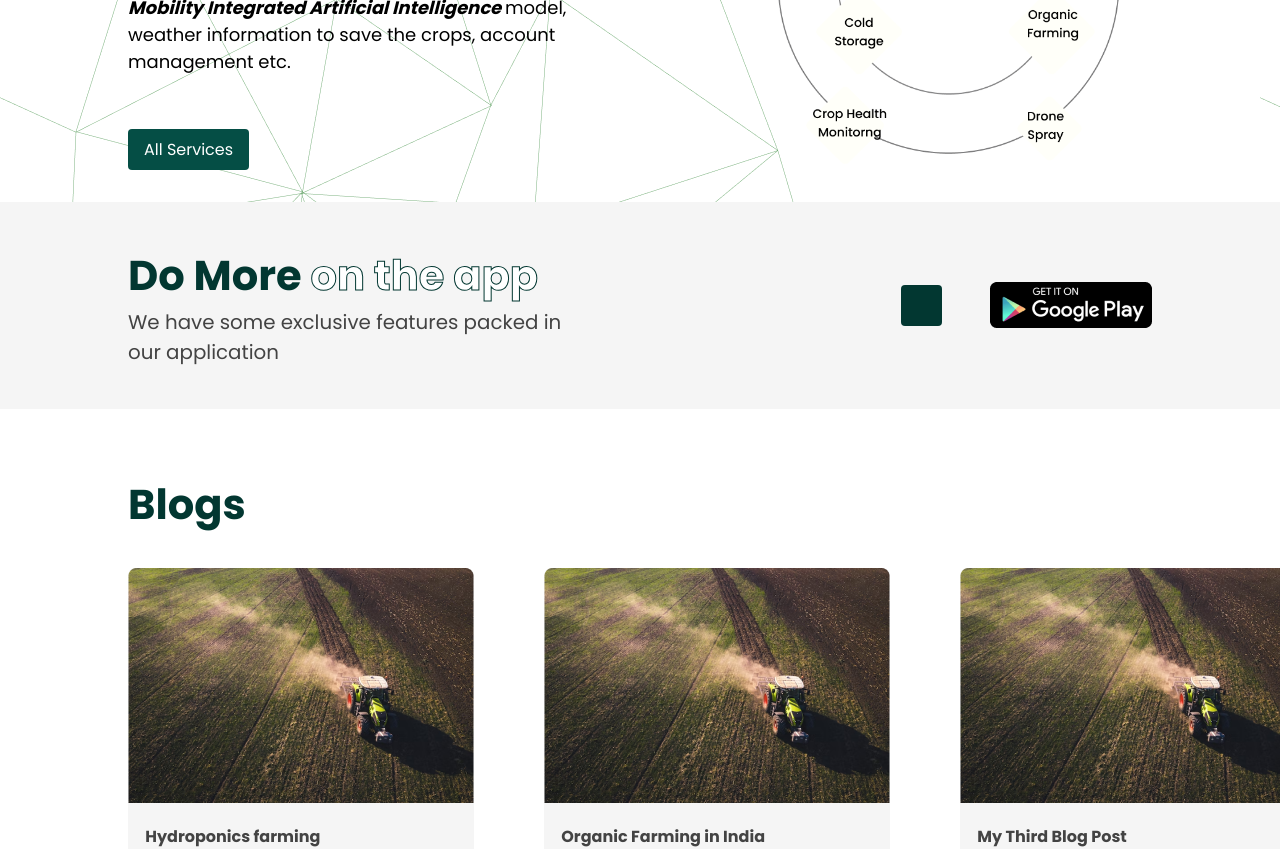
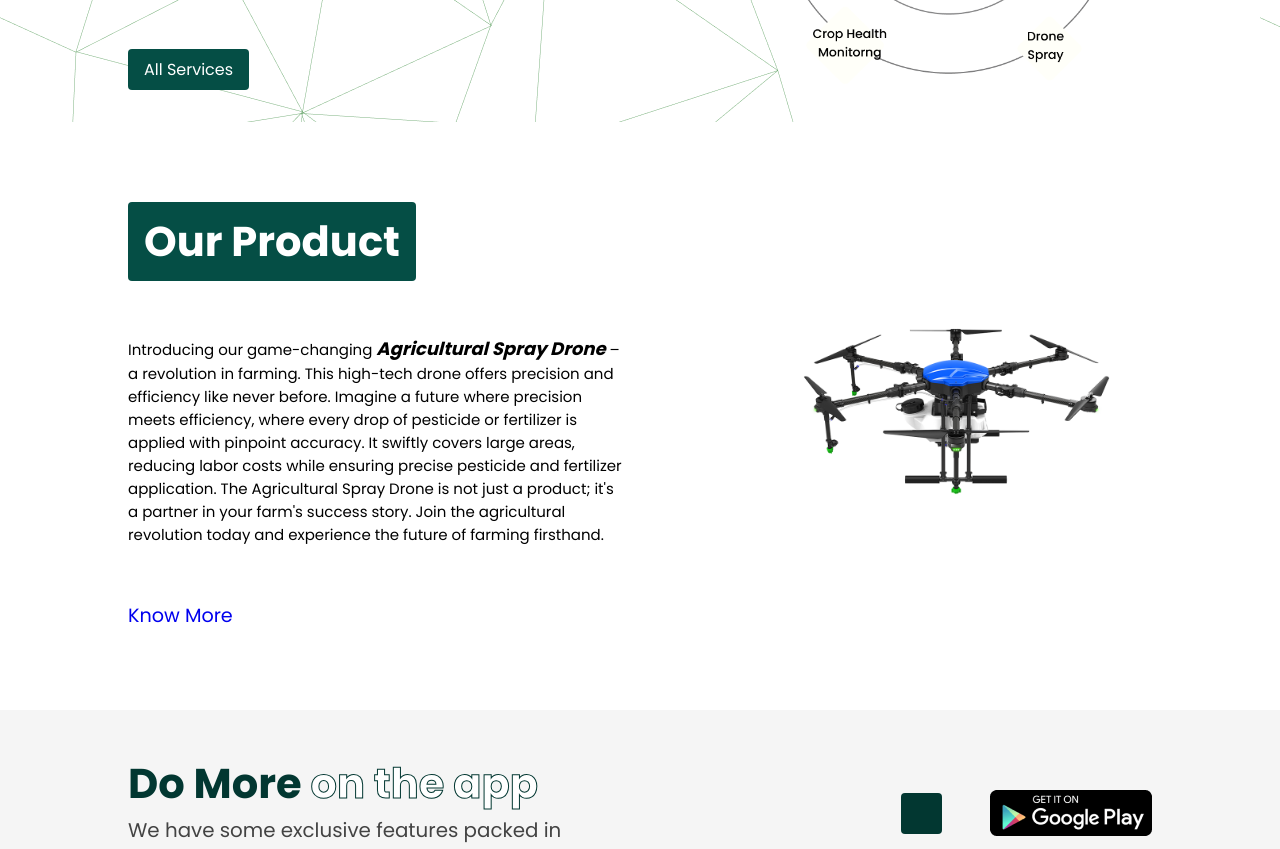
Before and after one commit to farmiconindia/farmicon-web, a React (Vite) app: page / in a window 1280 px wide. Shown: the part 1040-1889 px from the top of the page. Built offline with nearby package versions, Linux system fonts and the light colour scheme.

Commit message:
Product section added

```diff
--- a/src/pages/home/Home.jsx
+++ b/src/pages/home/Home.jsx
@@ -9,6 +9,7 @@ import upArrow from "../../assets/up-arrow.png";
 import mobileHome from "../../assets/home-mobile.webp";
 import liningHome from "../../assets/lining.png";
 import Hero from "../../assets/Hero.png";
+import DroneHero from "../../assets/DroneHero.png";
 import HeroMob from "../../assets/Hero_mob.png";
 import bg from "../../assets/Group (1).png";
 import "./home.scss";
@@ -103,6 +104,34 @@ const Home = ({ changeLang }) => {
             </div>
           </div>
         </section>
+
+        <section className="sec-6" id="sec-6">
+          <div className="container">
+            {/* translation */}
+
+            {!changeLang ? (
+              <div className="left-box">
+                <span>Our Product</span>
+                <p>
+                Introducing our game-changing <em>Agricultural Spray Drone</em> – a revolution in farming. This high-tech drone offers precision and efficiency like never before. Imagine a future where precision meets efficiency, where every drop of pesticide or fertilizer is applied with pinpoint accuracy. It swiftly covers large areas, reducing labor costs while ensuring precise pesticide and fertilizer application. The Agricultural Spray Drone is not just a product; it's a partner in your farm's success story. Join the agricultural revolution today and experience the future of farming firsthand.
+                </p>
+                <Link to="">Know More</Link>
+              </div>
+            ) : (
+              <div className="left-box">
+                <span>हमारे उत्पाद</span>
+                <p>
+                पेश है हमारे गेम-चेंजिंग <em>एग्रीकल्चरल स्प्रे ड्रोन</em> - खेती में एक क्रांति। यह हाई-टेक ड्रोन पहले जैसी सटीकता और दक्षता प्रदान करता है। ऐसे भविष्य की कल्पना करें जहां सटीकता दक्षता से मिलती है, जहां कीटनाशक या उर्वरक की हर बूंद को सटीक सटीकता के साथ लागू किया जाता है। यह तेजी से बड़े क्षेत्रों को कवर करता है, श्रम लागत को कम करता है और सटीक कीटनाशक और उर्वरक अनुप्रयोग सुनिश्चित करता है। कृषि स्प्रे ड्रोन सिर्फ एक उत्पाद नहीं है; यह आपके खेत की सफलता की कहानी में भागीदार है। आज ही कृषि क्रांति में शामिल हों और खेती के भविष्य का प्रत्यक्ष अनुभव लें।
+                </p>
+                <Link to="">और जानिए</Link>
+              </div>
+            )}
+            <div className="right-box">
+              <img src={DroneHero} alt="" draggable="false" />
+            </div>
+          </div>
+        </section>
+
         <section className="sec-3" id="sec-3">
           <div className="container">
             {!changeLang ? (
--- a/src/pages/home/home.scss
+++ b/src/pages/home/home.scss
@@ -2,6 +2,118 @@
 
 .home {
   @include themify($themes) {
+
+    .sec-6 {
+      // background-image: url("../../assets/Group (1).png");
+      height: auto;
+      padding: 5rem 0;
+      //   background-color: themed("brand");
+      display: flex;
+      justify-content: center;
+      align-items: center;
+
+      @include mobile {
+        height: auto;
+        padding: 1rem 0;
+      }
+
+      .container {
+        display: flex;
+        width: 80%;
+        color: black;
+        justify-content: center;
+        align-items: center;
+        gap: calc(1rem + 9vw);
+
+        @include tablet {
+        }
+
+        @include mobile {
+          flex-direction: column;
+        }
+
+        .left-box {
+          display: flex;
+          align-items: flex-start;
+          flex-direction: column;
+          justify-content: center;
+          gap: calc(1rem + 3vw);
+          width: 50%;
+
+          @include tablet {
+          }
+
+          @include mobile {
+            width: 100%;
+            justify-content: center;
+            align-items: center;
+          }
+
+          span {
+            font-size: themed("text-lg");
+            background-color: #054e45;
+            border-radius: 4px;
+            padding: 0.5rem 1rem;
+            color: white;
+
+            font-weight: 700;
+
+            @include tablet {
+            }
+
+            @include mobile {
+              width: 100%;
+              text-align: center;
+            }
+          }
+
+          p {
+            font-weight: 400;
+            font-size: 15px;
+
+            em {
+              font-weight: 700;
+              font-size: 18px;
+            }
+
+            @include tablet {
+            }
+
+            @include mobile {
+              text-align: justify;
+            }
+          }
+
+          a {
+            text-decoration: none;
+            // background-color: #054e45;
+            border-radius: 4px;
+            font-size:larger;
+            // padding: 0.5rem 1rem;
+            // color: white;
+          }
+        }
+
+        .right-box {
+          display: flex;
+          justify-content: center;
+          align-items: center;
+          width: 40%;
+
+          img {
+            display: block;
+            width: 100%;
+          }
+
+          @include tablet {
+          }
+
+          @include mobile {
+            width: 100%;
+          }
+        }
+      }
+    }
 
     .sec-5 {
       display: flex;
@@ -126,7 +238,7 @@
       }
     }
     .sec-1 {
-      height: 90vh;
+      height: 80vh;
       display: flex;
       align-items: center;
       // background-repeat: no-repeat;
@@ -194,9 +306,10 @@
           display: flex;
           flex-direction: column;
           justify-content: center;
-          width: 95%;
+          width: 100%;
           height: 100%;
           gap: 0rem;
+          margin-left: 5%;
 
 
             .gradient{
```
Also changed, not shown: src/assets/DroneHero.png (added).
